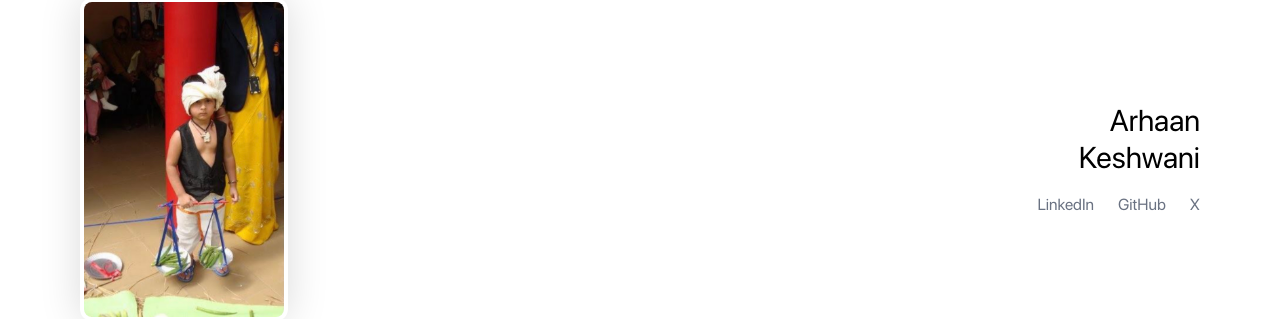
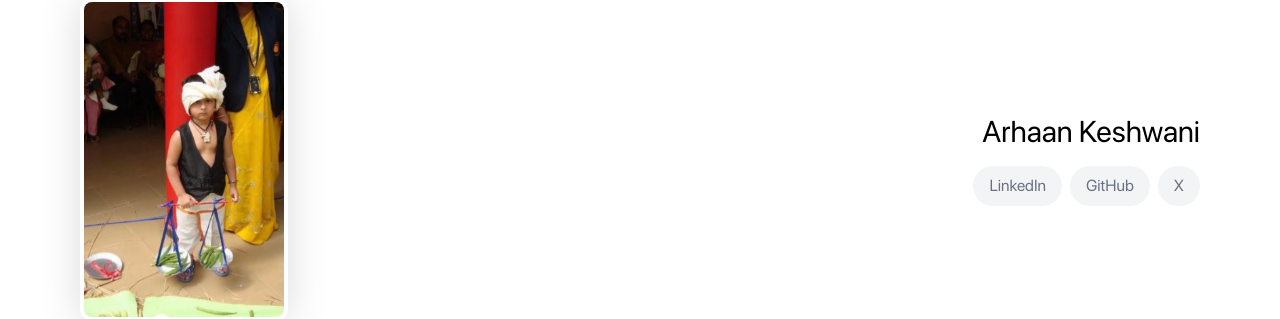
Before and after one commit to akeshwani2/portfolio, a Next.js app: page / in a window 1280 px wide. Shown: the part 3817-4136 px from the top of the page. Built offline with nearby package versions, Linux system fonts and the light colour scheme.

Commit message:
UI changes

```diff
--- a/src/app/components/Footer.tsx
+++ b/src/app/components/Footer.tsx
@@ -23,22 +23,22 @@ function Footer() {
                 {/* name + links */}
                 <div className="flex flex-col items-center md:items-end gap-4">
                     <div className="flex flex-col items-center md:items-end text-black">
-                        <span className="text-3xl font-medium leading-tight">Arhaan</span>
-                        <span className="text-3xl font-medium leading-tight">Keshwani</span>
+                        <span className="text-3xl font-medium leading-tight">Arhaan Keshwani</span>
+
                     </div>
-                    <div className="flex gap-6">
+                    <div className="flex gap-2">
                         {links.map((link) => (
                             <a
                                 key={link.name}
                                 href={link.href}
                                 target="_blank"
                                 rel="noopener noreferrer"
-                                className="group relative text-gray-500 hover:text-black transition-colors"
+                                className="group relative text-gray-500 bg-gray-100 rounded-full px-4 py-2 hover:text-black transition-colors"
                             >
                                 {link.name}
-                                <span
+                                {/* <span
                                     className="absolute left-0 -bottom-1 h-[1.5px] bg-black transition-transform duration-300 ease-out origin-left w-full scale-x-0 group-hover:scale-x-100"
-                                />
+                                /> */}
                             </a>
                         ))}
                     </div>
```
